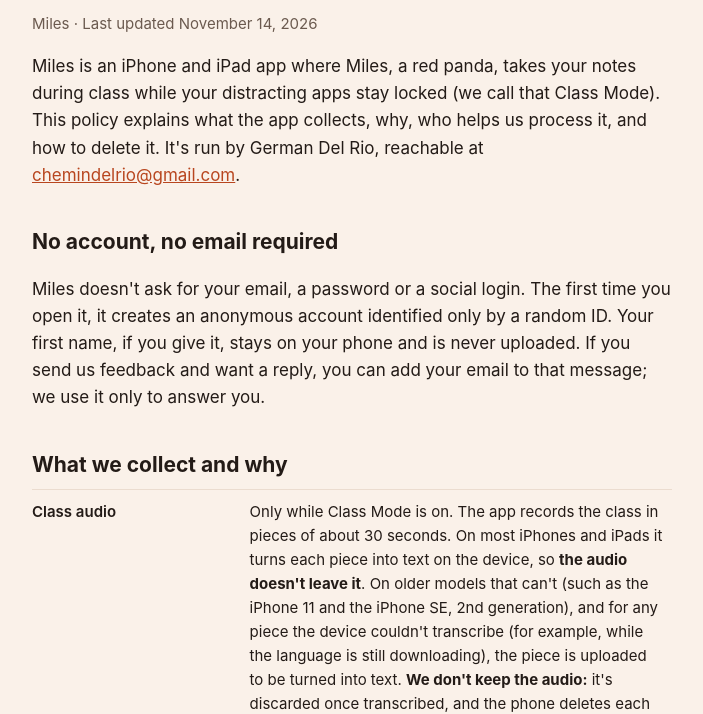
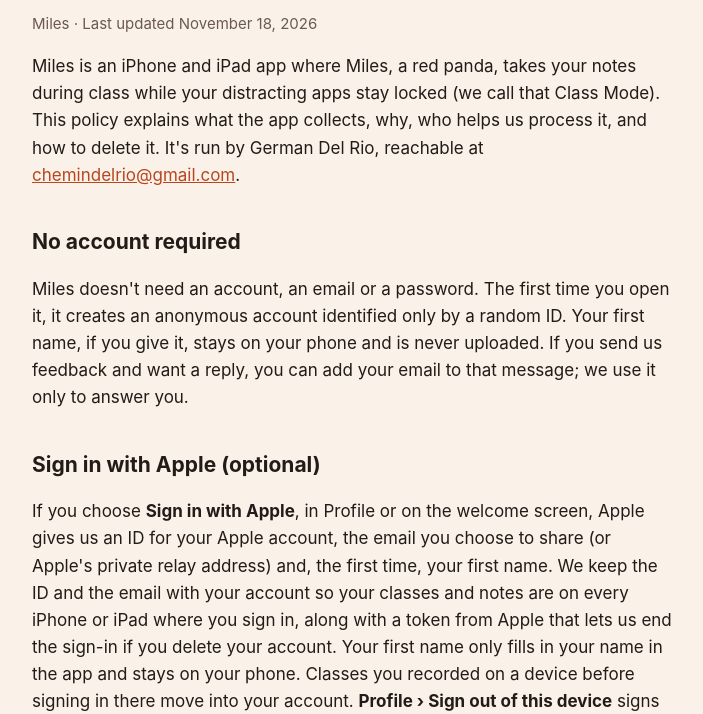
Before and after one commit to cheman1640/miles, a plain HTML site: page privacy.html in a window 1280 px wide. Shown: the part 90-804 px from the top of the page, without its empty margins (288-991 px from the left). Drawn offline with Linux system fonts and the light colour scheme.

Commit message:
Privacy: Sign in with Apple (optional): the Apple ID and email it shares keep the notes on every device; deleting the account removes it everywhere and from the Apple ID

```diff
--- a/privacy.html
+++ b/privacy.html
@@ -24,18 +24,27 @@
 <body>
 <main>
   <h1>Privacy Policy</h1>
-  <p class="muted">Miles · Last updated November 14, 2026</p>
+  <p class="muted">Miles · Last updated November 18, 2026</p>
 
   <p>Miles is an iPhone and iPad app where Miles, a red panda, takes your notes during class while your
   distracting apps stay locked (we call that Class Mode). This policy explains what the app collects, why, who helps us process
   it, and how to delete it. It's run by German Del Rio, reachable at
   <a href="mailto:chemindelrio@gmail.com">chemindelrio@gmail.com</a>.</p>
 
-  <h2>No account, no email required</h2>
-  <p>Miles doesn't ask for your email, a password or a social login. The first time you open it,
+  <h2>No account required</h2>
+  <p>Miles doesn't need an account, an email or a password. The first time you open it,
   it creates an anonymous account identified only by a random ID. Your first name, if you give it,
   stays on your phone and is never uploaded. If you send us feedback and want a reply, you can add your
   email to that message; we use it only to answer you.</p>
+
+  <h2>Sign in with Apple (optional)</h2>
+  <p>If you choose <strong>Sign in with Apple</strong>, in Profile or on the welcome screen, Apple gives us an ID
+  for your Apple account, the email you choose to share (or Apple's private relay address) and, the first time,
+  your first name. We keep the ID and the email with your account so your classes and notes are on every iPhone
+  or iPad where you sign in, along with a token from Apple that lets us end the sign-in if you delete your
+  account. Your first name only fills in your name in the app and stays on your phone. Classes you recorded on a device before signing in
+  there move into your account. <strong>Profile › Sign out of this device</strong> signs out only that device;
+  your notes stay in your account.</p>
 
   <h2>What we collect and why</h2>
   <table>
@@ -68,6 +77,8 @@
       recorded.</td></tr>
     <tr><td>Subscription</td><td>Your purchase and subscription status, from Apple, through RevenueCat. We
       never see your payment details.</td></tr>
+    <tr><td>Apple account</td><td>Only if you sign in with Apple: the ID and email Apple gives us, to keep your
+      notes on every device (see "Sign in with Apple").</td></tr>
     <tr><td>Feedback</td><td>What you write us in <strong>Profile › Send feedback</strong>, or in the line Miles
       asks for after one of his questions, with the app version, your device model, its iOS version and your
       plan, so we can understand it and fix what's broken. Your email only if you add it to get a reply. Nothing
@@ -121,7 +132,9 @@
 
   <h2>Deleting your data</h2>
   <p>In the app, go to <strong>Profile › Delete my data</strong>. It deletes your account and everything
-  linked to it from our servers, and erases what the app kept on your phone, including your photos of the board. Your subscription belongs to
+  linked to it from our servers, and erases what the app kept on your phone, including your photos of the board.
+  If you signed in with Apple, your account is deleted on every device and Miles no longer appears under your
+  Apple ID. Your subscription belongs to
   your Apple ID: to cancel it, go to Settings › Apple ID › Subscriptions. You can also email us and we'll
   help.</p>
 
```
